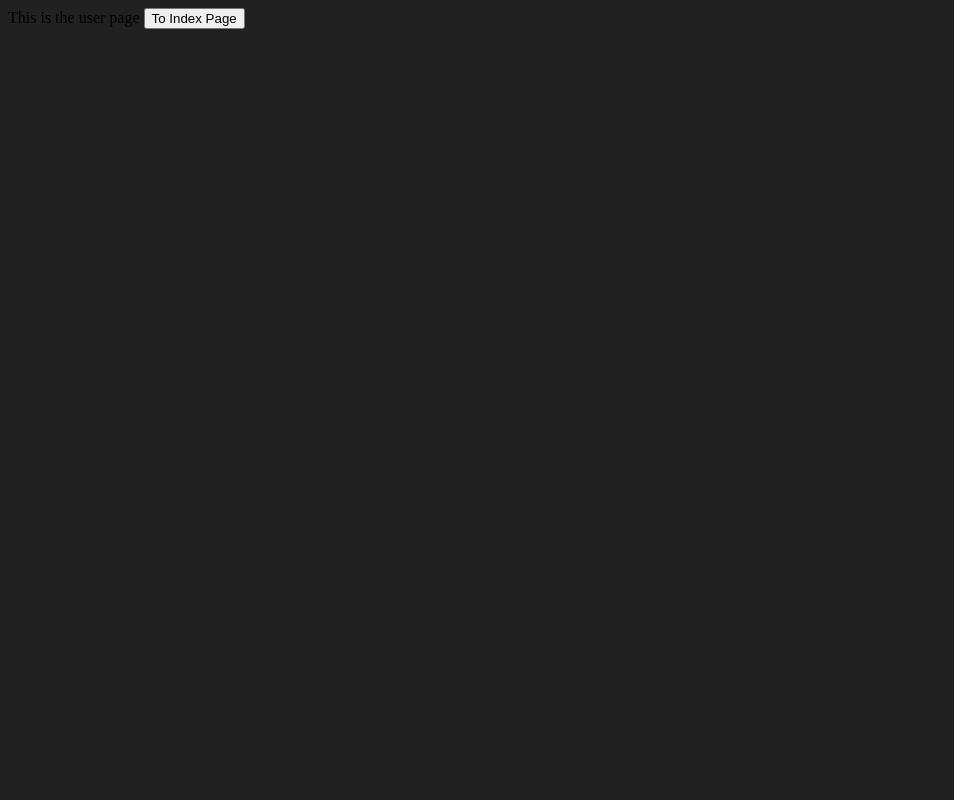
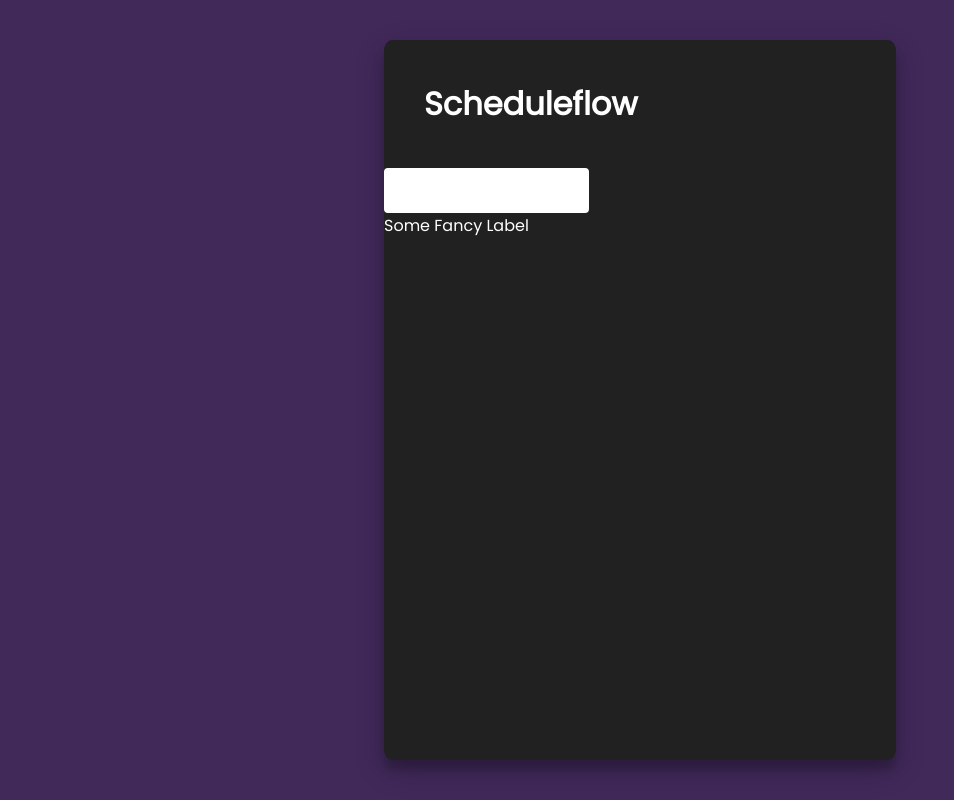
Before and after one commit to Tanzkalmar35/ScheduleFlow, a website built with Vite: page src/login.html in a window 1280 px wide. Shown: the whole page, without its empty margins (0-954 px from the left). Built offline with nearby package versions, Linux system fonts and the light colour scheme.

Commit message:
Continued designing the login page.
App now starting in full screen.

```diff
--- a/src-tauri/tauri.conf.json
+++ b/src-tauri/tauri.conf.json
@@ -22,7 +22,8 @@
       {
         "title": "scheduleflow",
         "width": 800,
-        "height": 600
+        "height": 600,
+        "maximized": true
       }
     ],
     "security": {
--- a/src/login.html
+++ b/src/login.html
@@ -4,10 +4,24 @@
     <meta charset="UTF-8">
     <title>This is the user page</title>
     <link rel="stylesheet" href="styles.css">
+    <link rel="preconnect" href="https://fonts.googleapis.com">
+    <link rel="preconnect" href="https://fonts.gstatic.com" crossorigin>
+    <link href="https://fonts.googleapis.com/css2?family=Poppins&display=swap" rel="stylesheet">
 </head>
-<div id="user">
-    This is the user page
-    <button onclick="navigateToIndexPage()">To Index Page</button>
+<body id="login-page" class="poppins-regular">
+<div class="modal-b-wrapper">
+    <div id="login-modal" class="modal-b-dark">
+        <div class="login-modal-header">
+            <h1>Scheduleflow</h1>
+        </div>
+        <div id="login-modal-content">
+            <label class="input">
+                <input class="input__field" type="text" placeholder=" " />
+                <span class="input__label">Some Fancy Label</span>
+            </label>
+        </div>
+    </div>
 </div>
+</body>
 <script src="./Router.ts"></script>
 </html>
--- a/src/styles.css
+++ b/src/styles.css
@@ -1,7 +1,64 @@
 * {
-  --main-bg-color: #212121
+    margin: 0;
+    padding: 0;
+
+    --purple-gradient-start: rgb(65, 41, 90);
+    --purple-gradient-end: rgb(65, 41, 90);
+    --main-bg-color: #151030;
+    --dark-bg-color: #212121;
+
+    --size-bezel: .5rem;
+    --size-radius: 4px;
 }
 
-body {
-  background-color: var(--main-bg-color);
+.poppins-regular {
+    font-family: "Poppins", sans-serif;
+    font-weight: 400;
+    font-style: normal;
 }
+
+#login-page {
+    width: 100vw;
+    height: 100vh;
+    background: linear-gradient(90deg, var(--purple-gradient-start), var(--purple-gradient-end));
+}
+
+#login-modal {
+    width: 40vw;
+    height: 90vh;
+}
+
+.login-modal-header {
+    display: flex;
+    align-items: center;
+}
+
+.modal-b-wrapper {
+    width: 100vw;
+    height: 100vh;
+    display: flex;
+    align-items: center;
+    justify-content: center;
+}
+
+.modal-b-dark {
+    background-color: var(--dark-bg-color);
+    color: white;
+    box-shadow: 0 10px 30px 0 rgba(0, 0, 0, 0.2), 0 10px 10px 0 rgba(0, 0, 0, 0.19);
+    border-radius: 1.5%;
+}
+
+.login-modal-header {
+    margin: 2.5rem;
+    display: flex;
+}
+
+.input__field {
+    box-sizing: border-box;
+    display: block;
+    width: 40%;
+    border: 3px solid currentColor;
+    padding: calc(var(--size-bezel) * 1.5) var(--size-bezel);
+    color: currentColor;
+    border-radius: var(--size-radius);
+}
```
Also changed, not shown: index.html (+1 -1 lines), 1 other file.
